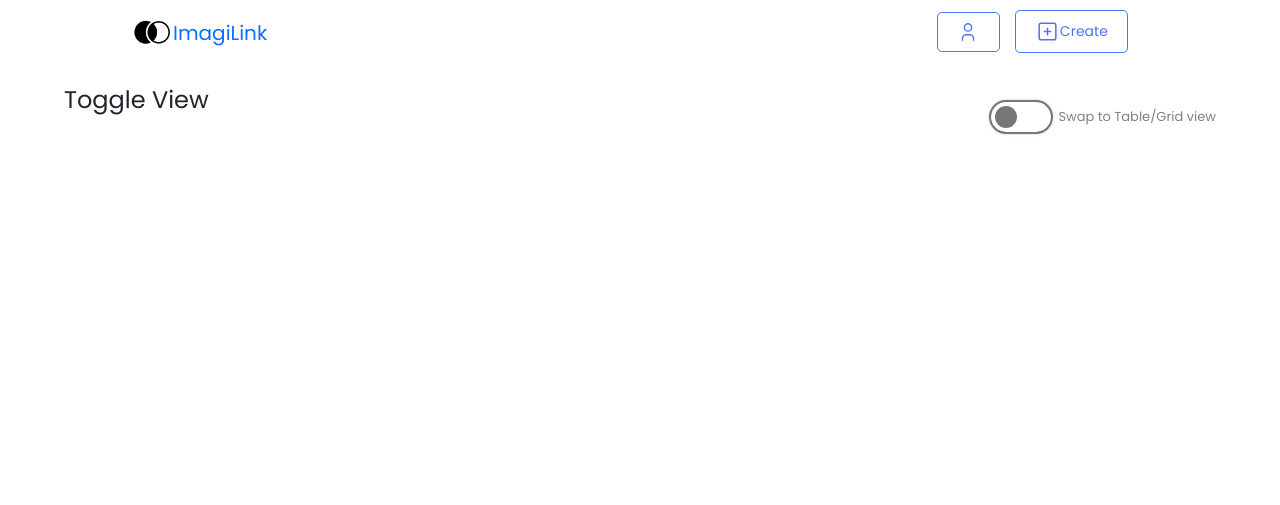
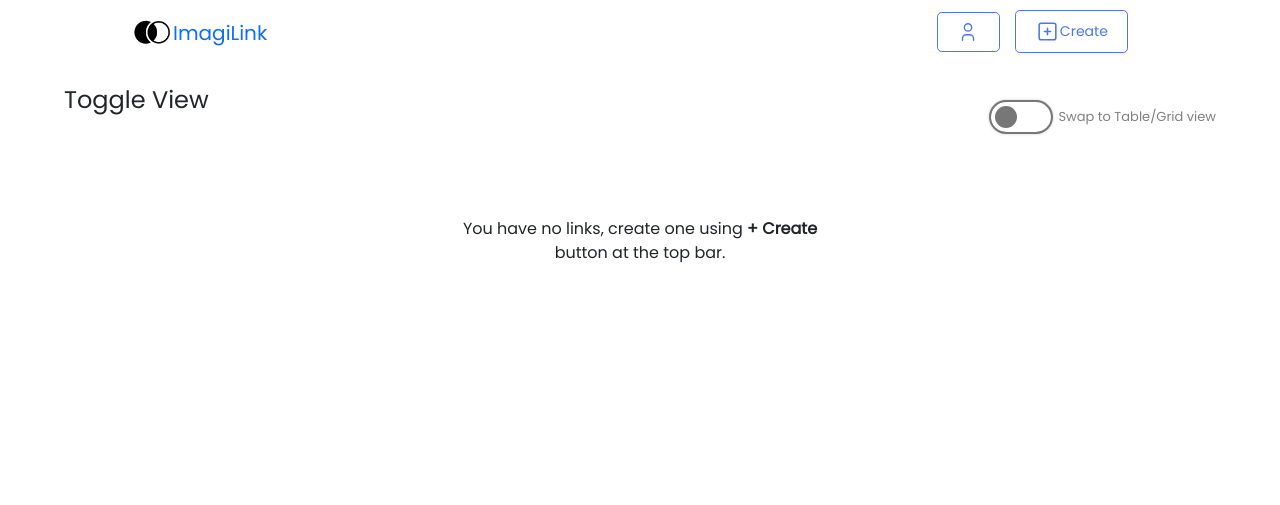
Before and after one commit to one-diary/imagilink, a Django app: page /dashboard in a window 1280 px wide. Shown: the top 505 px of the page. Run offline with Django 3.2, Linux system fonts and the light colour scheme; the visitor is signed in with stand-in values (Sample User, id 1); data that the repository does not hold is empty.

Commit message:
some minor changes

```diff
--- a/imagilink_app/templates/dashboard.html
+++ b/imagilink_app/templates/dashboard.html
@@ -49,6 +49,11 @@
       </div>
    </div>
 </div>
+
+{% if not links%}
+<p style="text-align:center; margin-top: 90px;">You have no links, create one using <strong> + Create</strong> <br> button at the top bar.</p>
+{% endif %}
+
 <section id="grid-view">
    <div class="main-container">
       <ul class="grid-wrapper">
```
Also changed, not shown: 1 other file.
